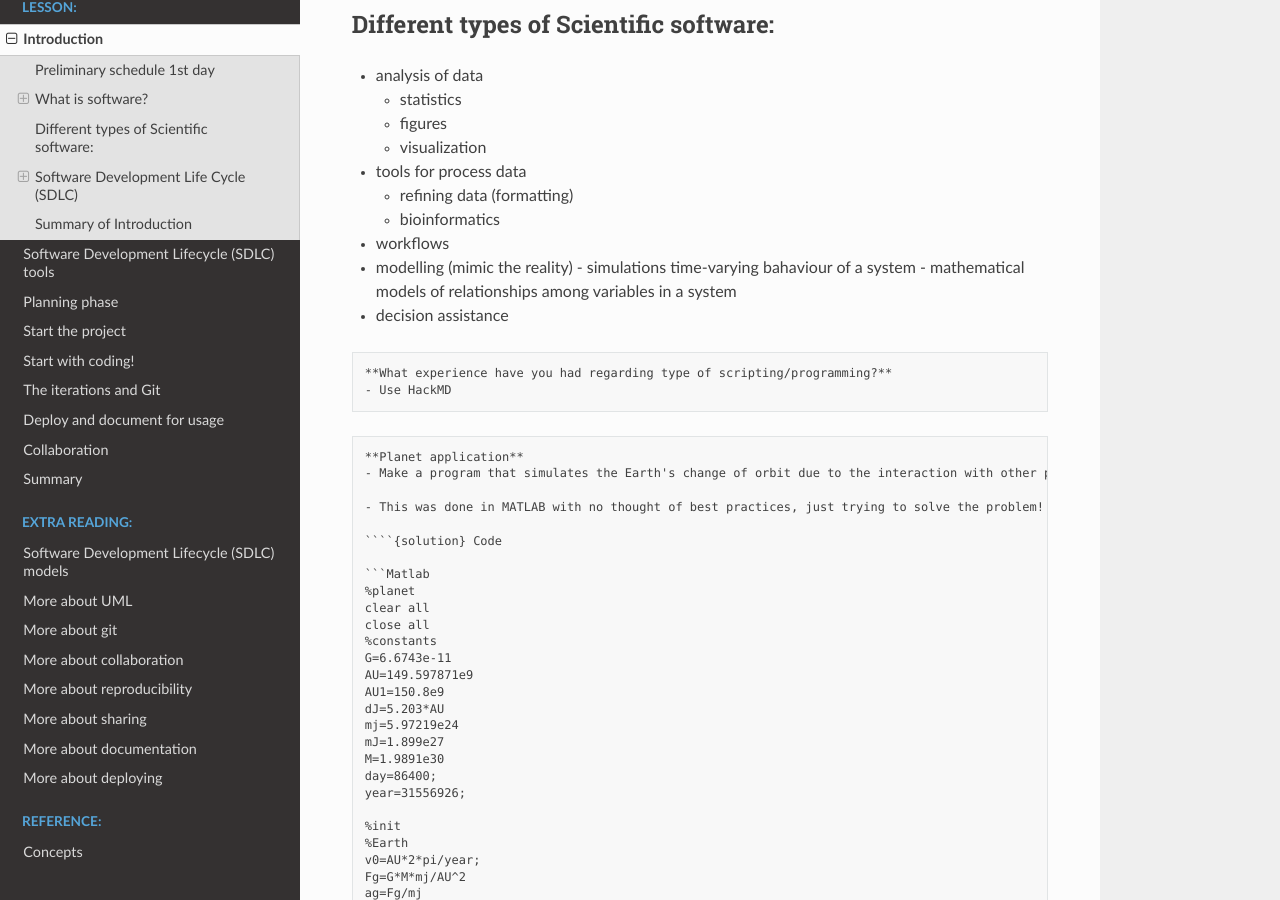
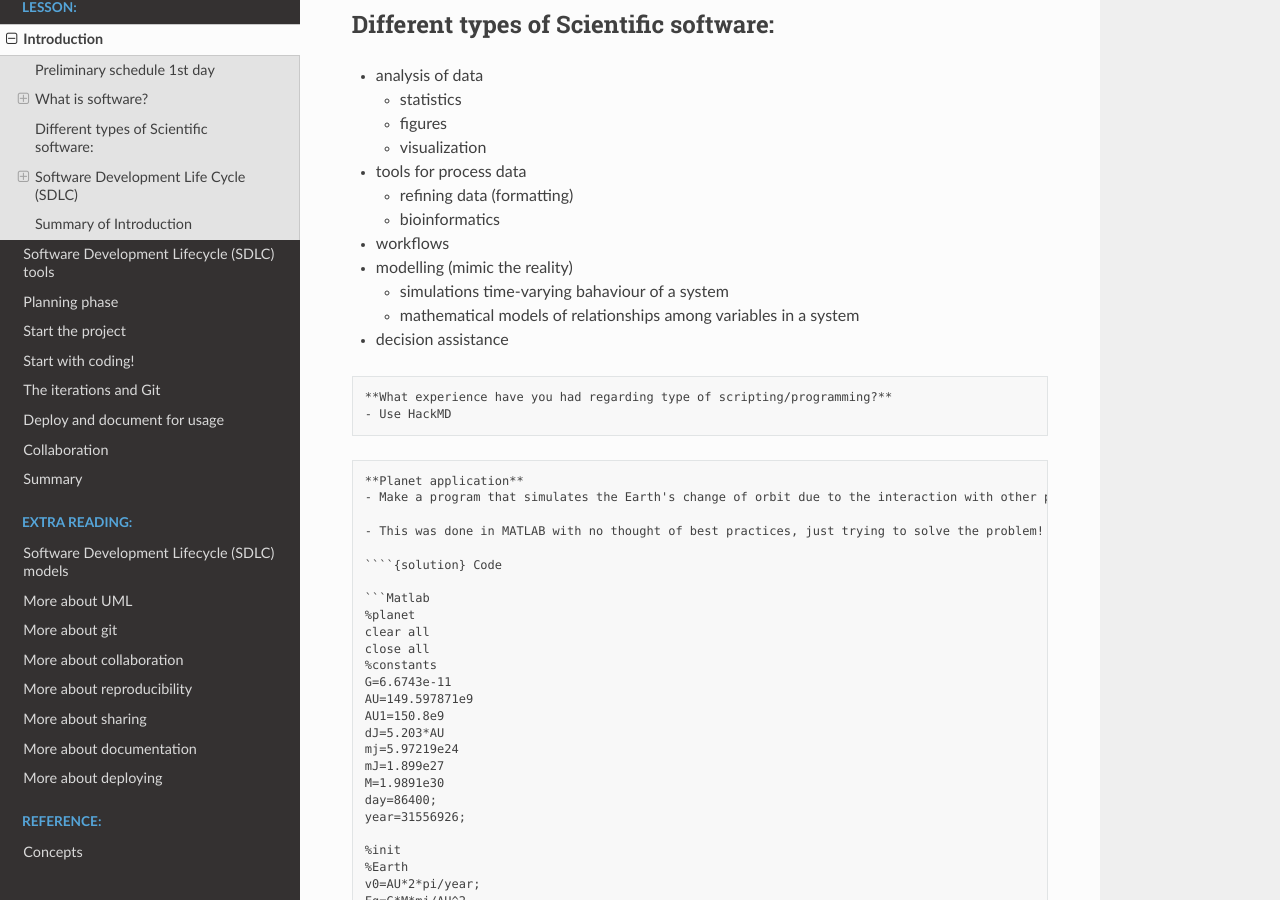
Before and after one commit to UPPMAX/programming_formalisms_intro, a Sphinx documentation site: the page built from doc/intro.md, in a window 1280 px wide and 900 px high, scrolled down 3777 px. Built offline with Sphinx 7.4.7 and the Read the Docs theme 2.0.0, drawn with Linux system fonts in a browser that asks for light colours; pages that are not in the unit, such as notebooks, are missing from menus; some of the changed text lies outside the part shown.

Commit message:
intro.md fix

````diff
--- a/doc/intro.md
+++ b/doc/intro.md
@@ -52,7 +52,7 @@ END                | 16.00
 - model
 ---
 
-```{admonition} scripting vs programming
+```{admonition} Scripting vs programming
   - **Python** is an **interpreted language**.
     - Python uses an interpreter to translate and run its code. Hence Python is a **scripting language**.
   - Programs written in **C++** are **compiled** and then the compiled code runs to generate the output.
@@ -158,7 +158,7 @@ floor=5
 
 ```
 
-```{note}
+```{seealso}
 - More on Tuesday: Object-orientation
 - More on Thursday: Algorithms
 - More on Friday: Modular programming
@@ -202,8 +202,8 @@ Not this but last year
     - bioinformatics
 - workflows
 - modelling (mimic the reality)
-      - simulations time-varying bahaviour of a system
-      - mathematical models of relationships among variables in a system
+    - simulations time-varying bahaviour of a system
+    - mathematical models of relationships among variables in a system
 - decision assistance
 
 ```{Discussion}
````
Also changed, not shown: other parts of doc/intro.md (+1 -1 lines).
